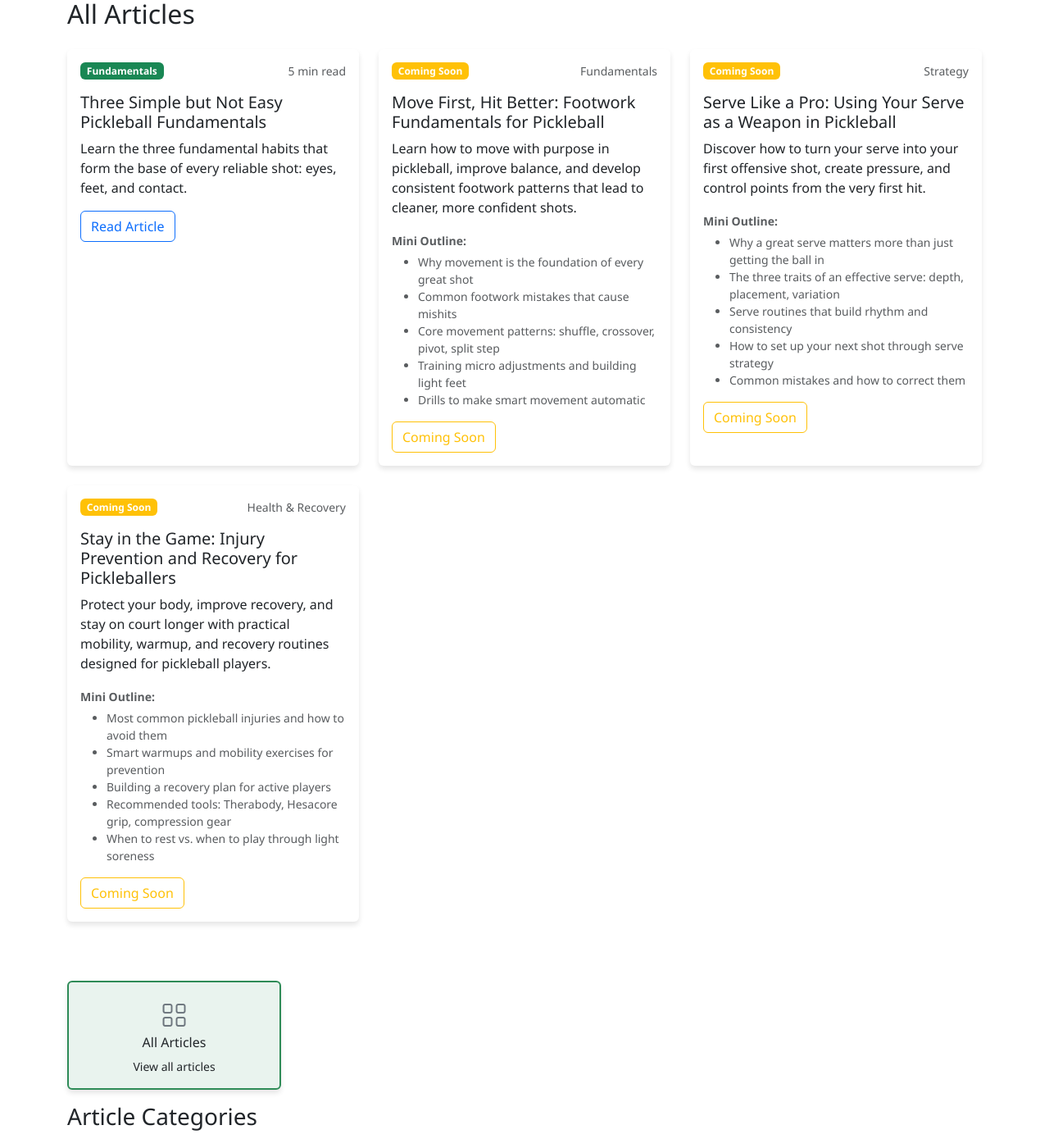
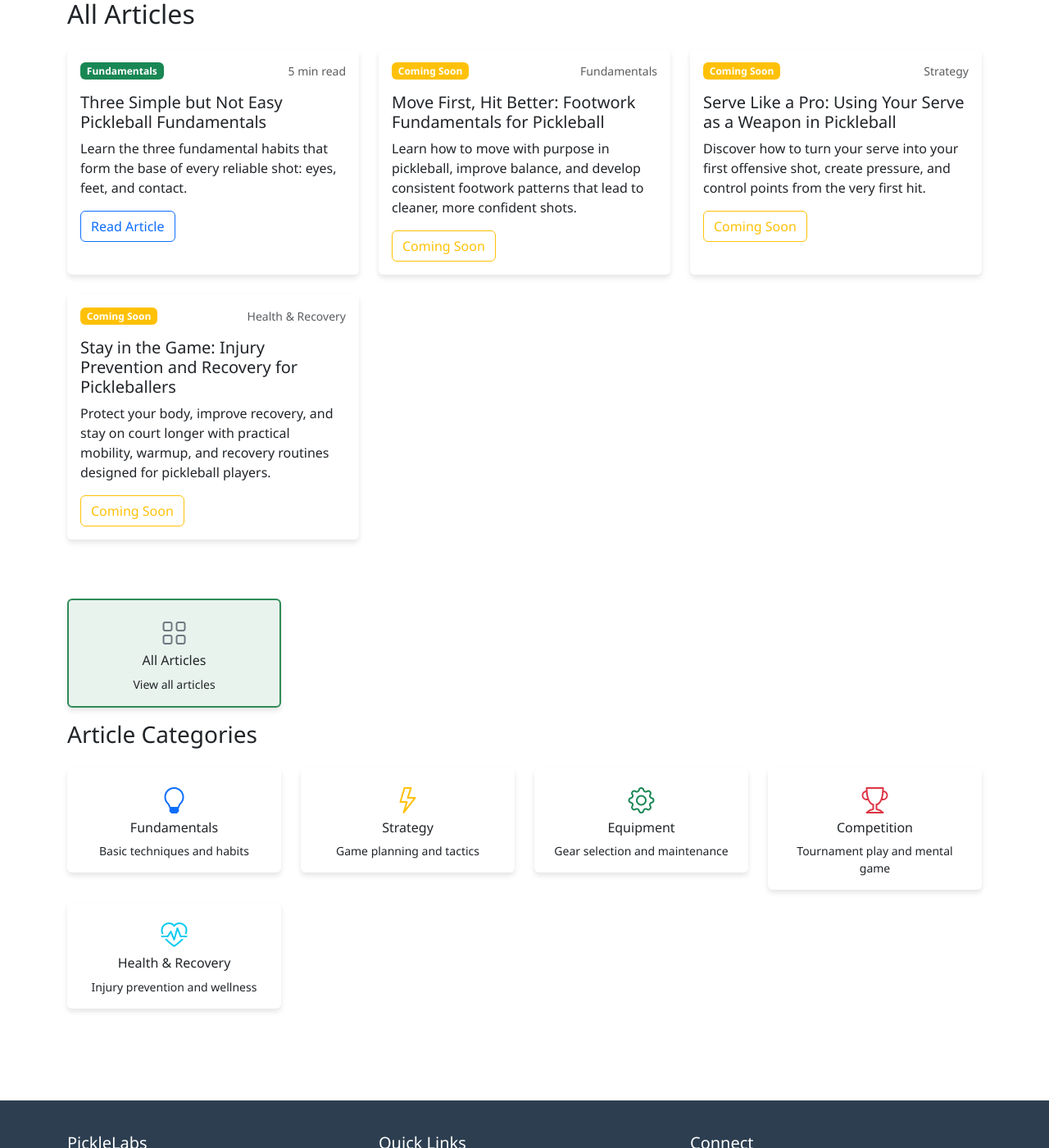
Before and after one commit to backupparachute/picklelabs-website, a Jekyll site: the page built from articles.html, in a window 1280 px wide and 1400 px high, scrolled down 667 px. Shown: the whole window at 82% size. Built offline with Jekyll 4.4.1, drawn with Linux system fonts in a browser that asks for light colours; comment, search, counter and statistics services are not loaded.

Commit message:
clean up coming soon section

```diff
--- a/articles.html
+++ b/articles.html
@@ -76,16 +76,6 @@ description: Expert pickleball insights, tips, and strategies to improve your ga
                     </div>
                     <h5 class="card-title">Move First, Hit Better: Footwork Fundamentals for Pickleball</h5>
                     <p class="card-text">Learn how to move with purpose in pickleball, improve balance, and develop consistent footwork patterns that lead to cleaner, more confident shots.</p>
-                    <div class="mb-3">
-                        <small class="text-muted"><strong>Mini Outline:</strong></small>
-                        <ul class="small text-muted mt-1">
-                            <li>Why movement is the foundation of every great shot</li>
-                            <li>Common footwork mistakes that cause mishits</li>
-                            <li>Core movement patterns: shuffle, crossover, pivot, split step</li>
-                            <li>Training micro adjustments and building light feet</li>
-                            <li>Drills to make smart movement automatic</li>
-                        </ul>
-                    </div>
                     <a href="/articles/move-first-hit-better/" class="btn btn-outline-warning">Coming Soon</a>
                 </div>
             </div>
@@ -100,16 +90,6 @@ description: Expert pickleball insights, tips, and strategies to improve your ga
                     </div>
                     <h5 class="card-title">Serve Like a Pro: Using Your Serve as a Weapon in Pickleball</h5>
                     <p class="card-text">Discover how to turn your serve into your first offensive shot, create pressure, and control points from the very first hit.</p>
-                    <div class="mb-3">
-                        <small class="text-muted"><strong>Mini Outline:</strong></small>
-                        <ul class="small text-muted mt-1">
-                            <li>Why a great serve matters more than just getting the ball in</li>
-                            <li>The three traits of an effective serve: depth, placement, variation</li>
-                            <li>Serve routines that build rhythm and consistency</li>
-                            <li>How to set up your next shot through serve strategy</li>
-                            <li>Common mistakes and how to correct them</li>
-                        </ul>
-                    </div>
                     <a href="/articles/serve-like-a-pro/" class="btn btn-outline-warning">Coming Soon</a>
                 </div>
             </div>
@@ -124,16 +104,6 @@ description: Expert pickleball insights, tips, and strategies to improve your ga
                     </div>
                     <h5 class="card-title">Stay in the Game: Injury Prevention and Recovery for Pickleballers</h5>
                     <p class="card-text">Protect your body, improve recovery, and stay on court longer with practical mobility, warmup, and recovery routines designed for pickleball players.</p>
-                    <div class="mb-3">
-                        <small class="text-muted"><strong>Mini Outline:</strong></small>
-                        <ul class="small text-muted mt-1">
-                            <li>Most common pickleball injuries and how to avoid them</li>
-                            <li>Smart warmups and mobility exercises for prevention</li>
-                            <li>Building a recovery plan for active players</li>
-                            <li>Recommended tools: Therabody, Hesacore grip, compression gear</li>
-                            <li>When to rest vs. when to play through light soreness</li>
-                        </ul>
-                    </div>
                     <a href="/articles/stay-in-the-game/" class="btn btn-outline-warning">Coming Soon</a>
                 </div>
             </div>
```
